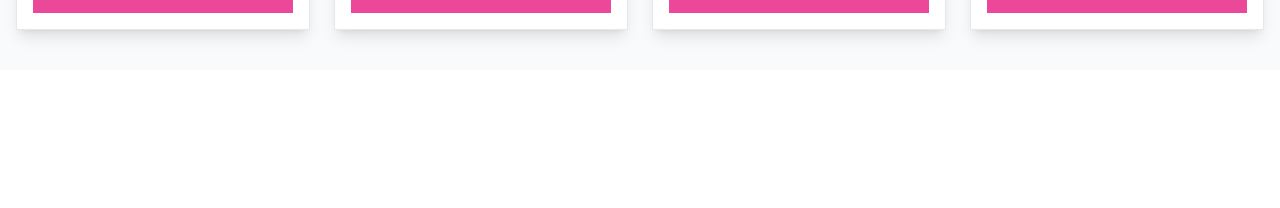
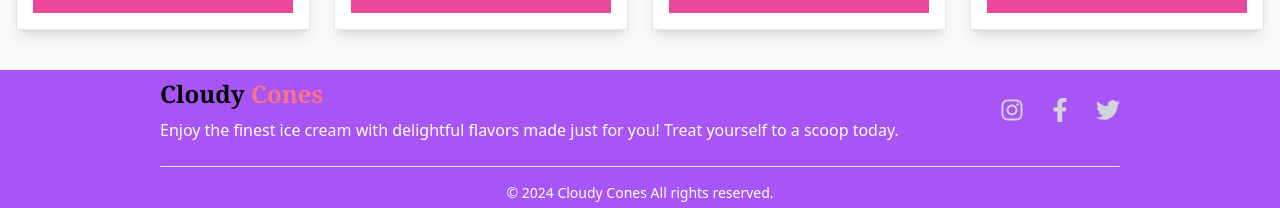
Before and after one commit to dev-bilal-h/ice-cream-website, a Next.js app: page /product in a window 1280 px wide. Shown: the part 1271-1479 px from the top of the page. Before the commit the page ends 1341 px from the top, so only its background shows below. Built offline with nearby package versions, Linux system fonts and the light colour scheme.

Commit message:
initial commit

```diff
--- a/package.json
+++ b/package.json
@@ -16,6 +16,7 @@
     "next": "14.2.15",
     "react": "^18",
     "react-dom": "^18",
+    "react-icons": "^5.3.0",
     "tailwind-merge": "^2.5.4",
     "tailwindcss-animate": "^1.0.7"
   },
--- a/src/app/layout.tsx
+++ b/src/app/layout.tsx
@@ -2,6 +2,7 @@ import type { Metadata } from "next";
 import localFont from "next/font/local";
 import "./globals.css";
 import Header from "@/components/Header";
+import Footer from "@/components/Footer";
 
 const geistSans = localFont({
   src: "./fonts/GeistVF.woff",
@@ -31,6 +32,7 @@ export default function RootLayout({
       >
         <Header/>
         {children}
+        <Footer/>
       </body>
     </html>
   );
--- /dev/null
+++ b/src/components/Footer.tsx
@@ -0,0 +1,39 @@
+import { FaInstagram, FaFacebookF, FaTwitter } from 'react-icons/fa';
+
+export default function Footer() {
+  return (
+    <footer className="bg-purple-500 text-white py-2 px-4 md:px-20 lg:px-40">
+      <div className="container mx-auto flex flex-col md:flex-row justify-between items-center">
+        {/* Left Section: Logo & Description */}
+        <div className="flex flex-col items-center md:items-start mb-6 md:mb-0">
+          <h2 className="text-black text-xl sm:text-2xl font-bold font-serif">
+            Cloudy&nbsp;<span className="text-rose-400 text-xl sm:text-2xl font-bold font-serif">Cones</span>
+          </h2>
+          <p className="text-center md:text-left mt-2">
+          Enjoy the finest ice cream with delightful flavors made just for you! Treat yourself to a scoop today.
+          </p>
+        </div>
+
+        {/* Right Section: Social Media Icons */}
+        <div className="flex gap-6 mt-4 md:mt-0">
+          <a href="https://www.instagram.com" target="_blank" rel="noopener noreferrer" className="text-gray-300 hover:text-pink-500">
+            <FaInstagram size={24} />
+          </a>
+          <a href="https://www.facebook.com" target="_blank" rel="noopener noreferrer" className="text-gray-300 hover:text-pink-500">
+            <FaFacebookF size={24} />
+          </a>
+          <a href="https://twitter.com" target="_blank" rel="noopener noreferrer" className="text-gray-300 hover:text-pink-500">
+            <FaTwitter size={24} />
+          </a>
+        </div>
+      </div>
+
+      {/* Bottom Section: Copyright */}
+      <div className="border-t mt-6 pt-4 text-center">
+        <p className="text-sm">
+          &copy; {new Date().getFullYear()} Cloudy Cones All rights reserved.
+        </p>
+      </div>
+    </footer>
+  );
+}
```
Also changed, not shown: 1 other file (tests, documents, lock files or other folders).
